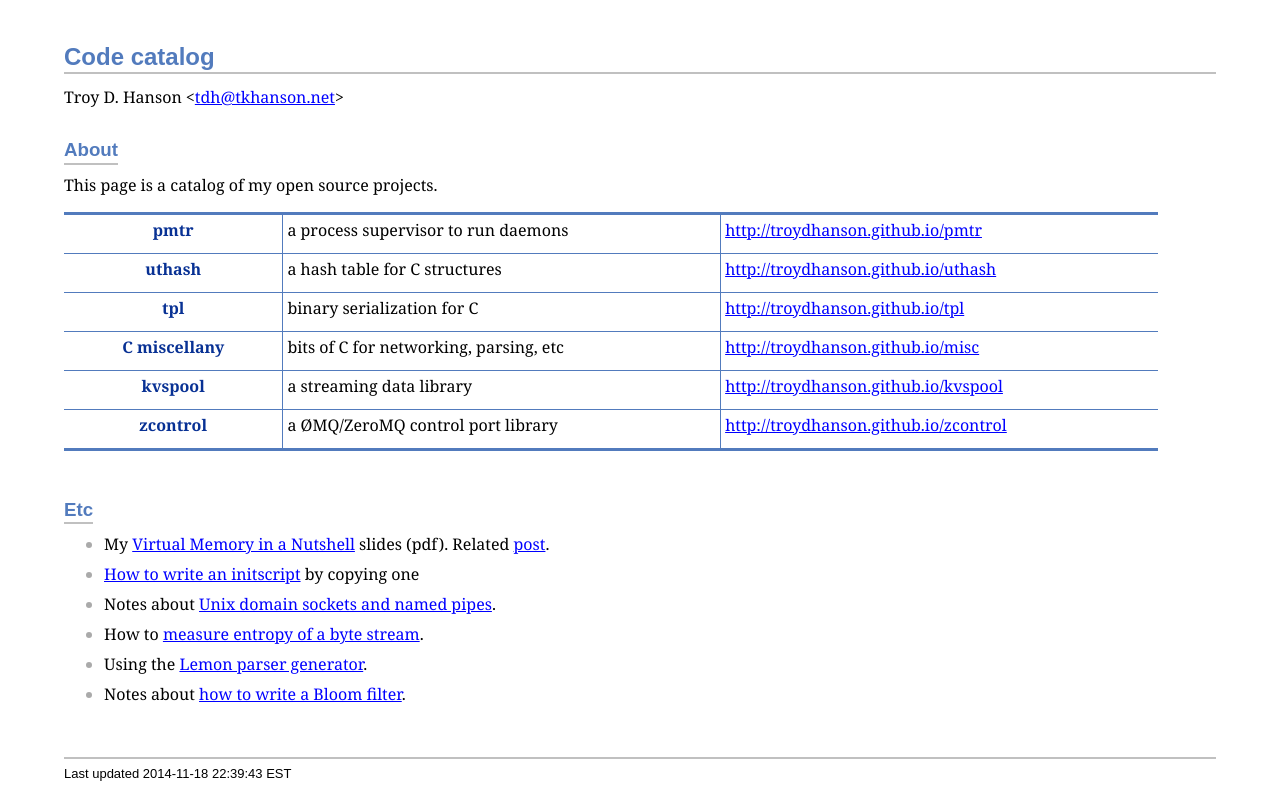
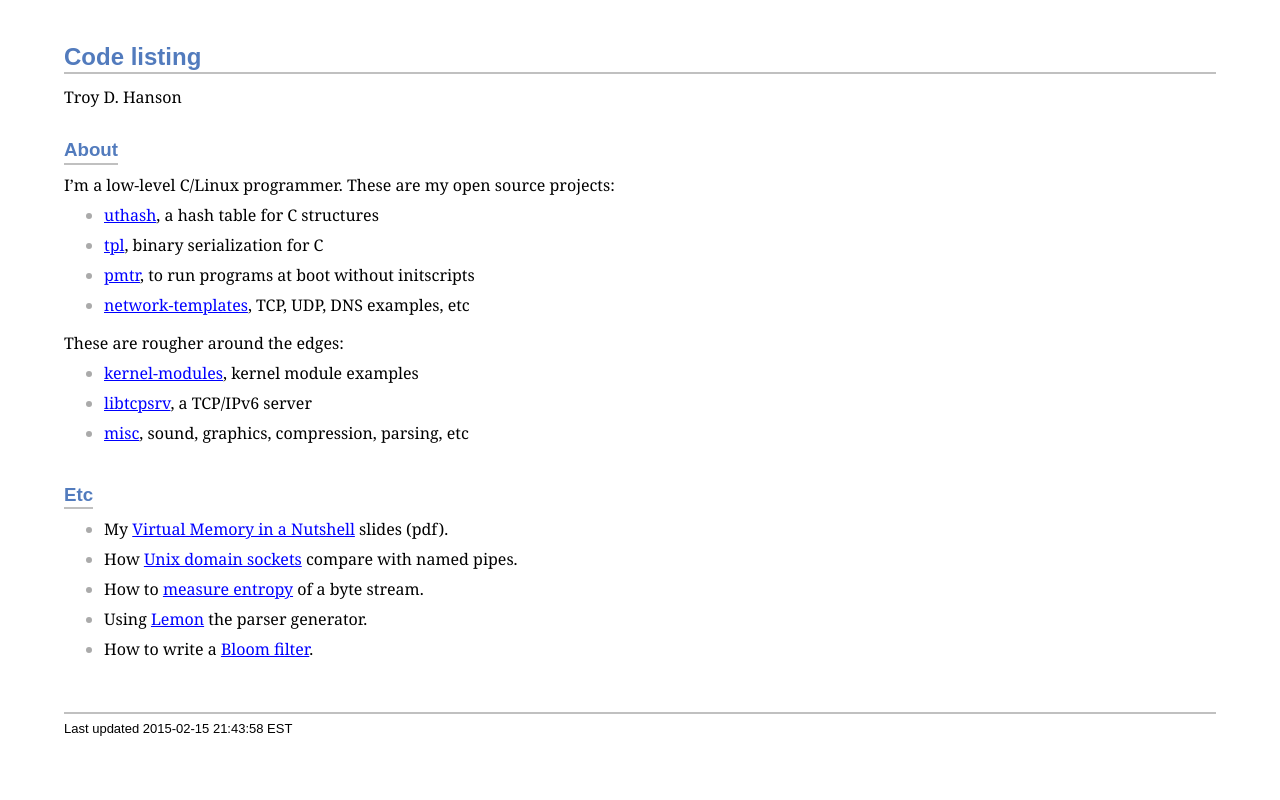
Before and after one commit to troydhanson/troydhanson.github.io, a plain HTML site: page index.html in a window 1280 px wide. Drawn offline with Linux system fonts and the light colour scheme.

Commit message:
update links

```diff
--- a/index.html
+++ b/index.html
@@ -2,7 +2,7 @@
 <html lang="en">
 <head>
 <meta http-equiv="Content-Type" content="text/html; charset=UTF-8">
-<meta name="generator" content="AsciiDoc 8.6.7">
+<meta name="generator" content="AsciiDoc 8.6.9">
 <title></title>
 <style type="text/css">
 /* Shared CSS for AsciiDoc xhtml11 and html5 backends */
@@ -86,9 +86,15 @@ ul, ol, li > p {
 ul > li     { color: #aaa; }
 ul > li > * { color: black; }
 
-pre {
+.monospaced, code, pre {
+  font-family: "Courier New", Courier, monospace;
+  font-size: inherit;
+  color: navy;
   padding: 0;
   margin: 0;
+}
+pre {
+  white-space: pre-wrap;
 }
 
 #author {
@@ -218,7 +224,7 @@ div.exampleblock > div.content {
 }
 
 div.imageblock div.content { padding-left: 0; }
-span.image img { border-style: none; }
+span.image img { border-style: none; vertical-align: text-bottom; }
 a.image:visited { color: white; }
 
 dl {
@@ -414,12 +420,6 @@ div.unbreakable { page-break-inside: avoid; }
  *
  * */
 
-tt {
-  font-family: "Courier New", Courier, monospace;
-  font-size: inherit;
-  color: navy;
-}
-
 div.tableblock {
   margin-top: 1.0em;
   margin-bottom: 1.5em;
@@ -452,12 +452,6 @@ div.tableblock > table[frame="vsides"] {
  * html5 specific
  *
  * */
-
-.monospaced {
-  font-family: "Courier New", Courier, monospace;
-  font-size: inherit;
-  color: navy;
-}
 
 table.tableblock {
   margin-top: 1.0em;
@@ -538,6 +532,8 @@ body.manpage div.sectionbody {
 @media print {
   body.manpage div#toc { display: none; }
 }
+
+
 </style>
 <script type="text/javascript">
 /*<![CDATA[*/
@@ -739,84 +735,79 @@ asciidoc.install();
 </div>
 <div id="content">
 <div class="sect1">
-<h2 id="_code_catalog">Code catalog</h2>
+<h2 id="_code_listing">Code listing</h2>
 <div class="sectionbody">
-<div class="paragraph"><p>Troy D. Hanson &lt;<a href="mailto:tdh@tkhanson.net">tdh@tkhanson.net</a>&gt;</p></div>
+<div class="paragraph"><p>Troy D. Hanson</p></div>
 <div class="sect2">
 <h3 id="_about">About</h3>
-<div class="paragraph"><p>This page is a catalog of my open source projects.</p></div>
-<table class="tableblock frame-topbot grid-none"
-style="
-width:95%;
-">
-<col style="width:20%;">
-<col style="width:40%;">
-<col style="width:40%;">
-<tbody>
-<tr>
-<td class="tableblock halign-center valign-top" ><p class="tableblock"><strong>pmtr</strong></p></td>
-<td class="tableblock halign-left valign-top" ><p class="tableblock">a process supervisor to run daemons</p></td>
-<td class="tableblock halign-left valign-top" ><p class="tableblock"><a href="http://troydhanson.github.io/pmtr">http://troydhanson.github.io/pmtr</a></p></td>
-</tr>
-<tr>
-<td class="tableblock halign-center valign-top" ><p class="tableblock"><strong>uthash</strong></p></td>
-<td class="tableblock halign-left valign-top" ><p class="tableblock">a hash table for C structures</p></td>
-<td class="tableblock halign-left valign-top" ><p class="tableblock"><a href="http://troydhanson.github.io/uthash">http://troydhanson.github.io/uthash</a></p></td>
-</tr>
-<tr>
-<td class="tableblock halign-center valign-top" ><p class="tableblock"><strong>tpl</strong></p></td>
-<td class="tableblock halign-left valign-top" ><p class="tableblock">binary serialization for C</p></td>
-<td class="tableblock halign-left valign-top" ><p class="tableblock"><a href="http://troydhanson.github.io/tpl">http://troydhanson.github.io/tpl</a></p></td>
-</tr>
-<tr>
-<td class="tableblock halign-center valign-top" ><p class="tableblock"><strong>C miscellany</strong></p></td>
-<td class="tableblock halign-left valign-top" ><p class="tableblock">bits of C for networking, parsing, etc</p></td>
-<td class="tableblock halign-left valign-top" ><p class="tableblock"><a href="http://troydhanson.github.io/misc">http://troydhanson.github.io/misc</a></p></td>
-</tr>
-<tr>
-<td class="tableblock halign-center valign-top" ><p class="tableblock"><strong>kvspool</strong></p></td>
-<td class="tableblock halign-left valign-top" ><p class="tableblock">a streaming data library</p></td>
-<td class="tableblock halign-left valign-top" ><p class="tableblock"><a href="http://troydhanson.github.io/kvspool">http://troydhanson.github.io/kvspool</a></p></td>
-</tr>
-<tr>
-<td class="tableblock halign-center valign-top" ><p class="tableblock"><strong>zcontrol</strong></p></td>
-<td class="tableblock halign-left valign-top" ><p class="tableblock">a ØMQ/ZeroMQ control port library</p></td>
-<td class="tableblock halign-left valign-top" ><p class="tableblock"><a href="http://troydhanson.github.io/zcontrol">http://troydhanson.github.io/zcontrol</a></p></td>
-</tr>
-</tbody>
-</table>
+<div class="paragraph"><p>I&#8217;m a low-level C/Linux programmer.  These are my open source projects:</p></div>
+<div class="ulist"><ul>
+<li>
+<p>
+<a href="https://github.com/troydhanson/uthash">uthash</a>, a hash table for C structures
+</p>
+</li>
+<li>
+<p>
+<a href="https://github.com/troydhanson/tpl">tpl</a>, binary serialization for C
+</p>
+</li>
+<li>
+<p>
+<a href="https://github.com/troydhanson/pmtr">pmtr</a>, to run programs at boot without initscripts
+</p>
+</li>
+<li>
+<p>
+<a href="https://github.com/troydhanson/network-templates">network-templates</a>, TCP, UDP, DNS examples, etc
+</p>
+</li>
+</ul></div>
+<div class="paragraph"><p>These are rougher around the edges:</p></div>
+<div class="ulist"><ul>
+<li>
+<p>
+<a href="https://github.com/troydhanson/kernel-modules">kernel-modules</a>, kernel module examples
+</p>
+</li>
+<li>
+<p>
+<a href="https://github.com/troydhanson/libtcpsrv">libtcpsrv</a>, a TCP/IPv6 server
+</p>
+</li>
+<li>
+<p>
+<a href="https://github.com/troydhanson/misc">misc</a>, sound, graphics, compression, parsing, etc
+</p>
+</li>
+</ul></div>
 </div>
 <div class="sect2">
 <h3 id="_etc">Etc</h3>
 <div class="ulist"><ul>
 <li>
 <p>
-My <a href="virtual_memory.pdf">Virtual Memory in a Nutshell</a> slides (pdf). Related <a href="http://troydhanson.wordpress.com/2010/07/18/virtual-memory-in-a-nutshell">post</a>.
+My <a href="virtual_memory.pdf">Virtual Memory in a Nutshell</a> slides (pdf).
 </p>
 </li>
 <li>
 <p>
-<a href="http://troydhanson.github.io/misc/initscripts.html">How to write an initscript</a> by copying one
+How <a href="http://troydhanson.github.io/network/Unix_domain_sockets.html">Unix domain sockets</a> compare with named pipes.
 </p>
 </li>
 <li>
 <p>
-Notes about <a href="http://troydhanson.github.io/misc/Unix_domain_sockets.html">Unix domain sockets and named pipes</a>.
+How to <a href="http://troydhanson.github.io/misc/Entropy.html">measure entropy</a> of a byte stream.
 </p>
 </li>
 <li>
 <p>
-How to <a href="http://troydhanson.github.io/misc/Entropy.html">measure entropy of a byte stream</a>.
+Using <a href="http://troydhanson.github.io/misc/lemon_notes.html">Lemon</a> the parser generator.
 </p>
 </li>
 <li>
 <p>
-Using the <a href="http://troydhanson.github.io/misc/lemon_notes.html">Lemon parser generator</a>.
-</p>
-</li>
-<li>
-<p>
-Notes about <a href="http://troydhanson.github.io/misc/bloom.html">how to write a Bloom filter</a>.
+How to write a <a href="http://troydhanson.github.io/misc/bloom.html">Bloom filter</a>.
 </p>
 </li>
 </ul></div>
@@ -827,7 +818,7 @@ Notes about <a href="http://troydhanson.github.io/misc/bloom.html">how to write
 <div id="footnotes"><hr></div>
 <div id="footer">
 <div id="footer-text">
-Last updated 2014-11-18 22:39:43 EST
+Last updated 2015-02-15 21:43:58 EST
 </div>
 </div>
 </body>
```
Also changed, not shown: index.txt.
